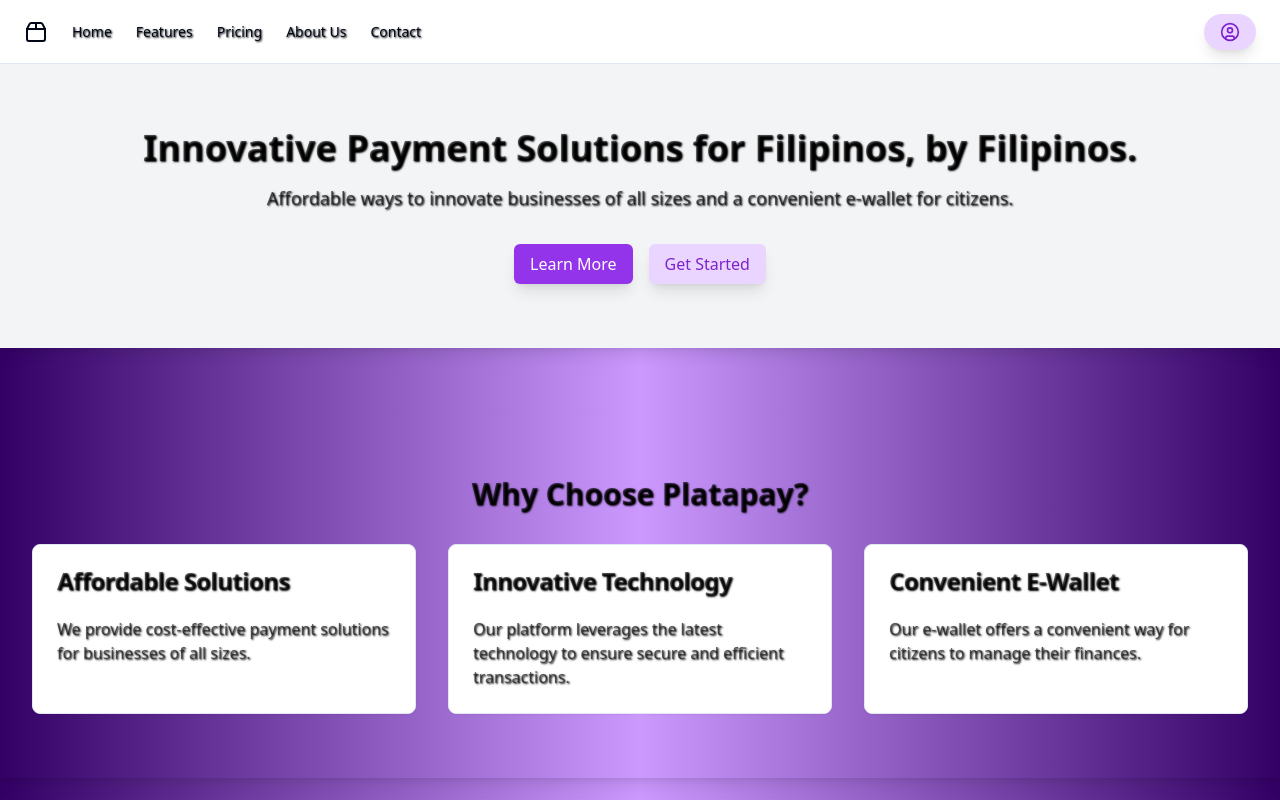
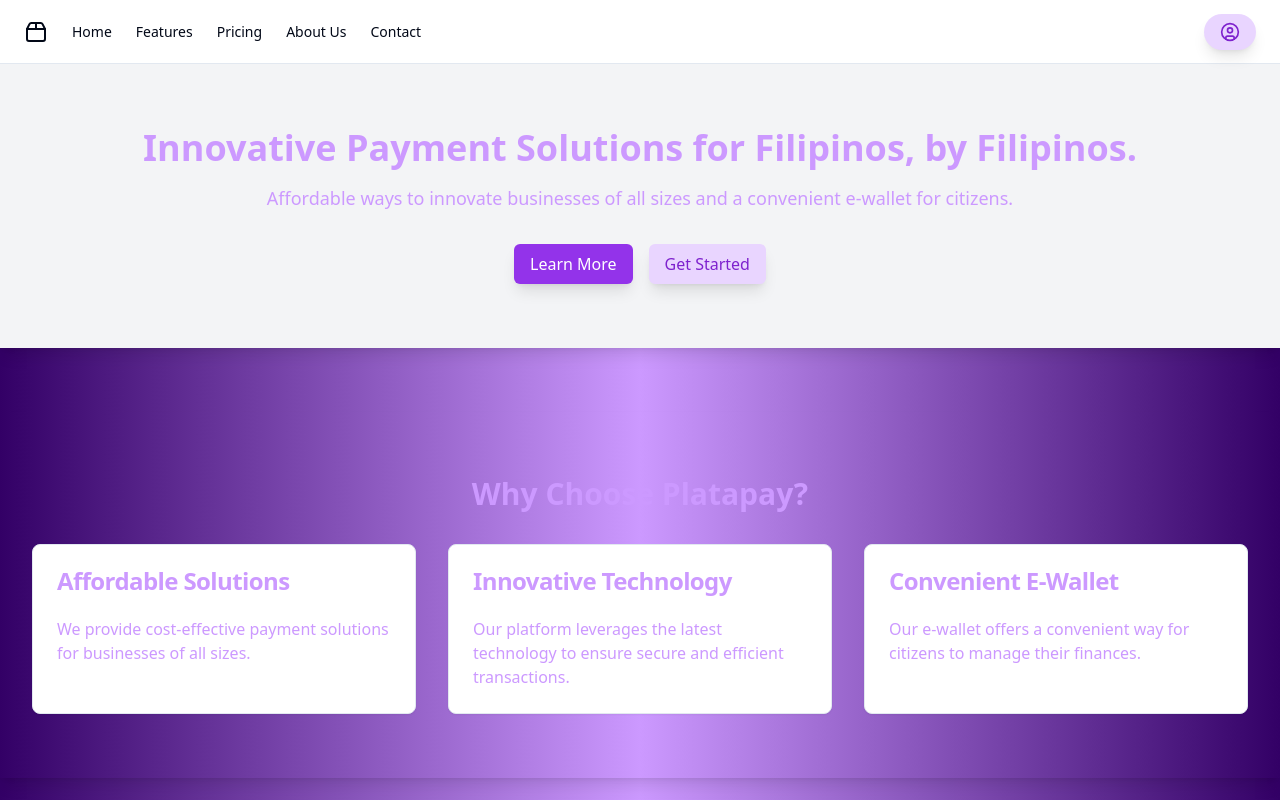
Before and after one commit to GPT-Engineer-App/platapay-solution, a React (Vite) app: page / in a window 1280 px wide. Shown: the top 800 px of the page. Built offline with nearby package versions, Linux system fonts and the light colour scheme.

Commit message:
Updated font color to light purple for better visibility.

```diff
--- a/src/index.css
+++ b/src/index.css
@@ -84,12 +84,10 @@
 
 @layer base {
   body {
-    @apply text-[rgba(0,0,0,0.6)];
-    text-shadow: 1px 1px 2px black;
+    @apply text-[hsl(var(--light-purple))];
   }
   h1, h2, h3, h4, h5, h6, p, span, a, li, div {
-    @apply text-[rgba(0,0,0,0.6)];
-    text-shadow: 1px 1px 2px black;
+    @apply text-[hsl(var(--light-purple))];
   }
 }
 
```
